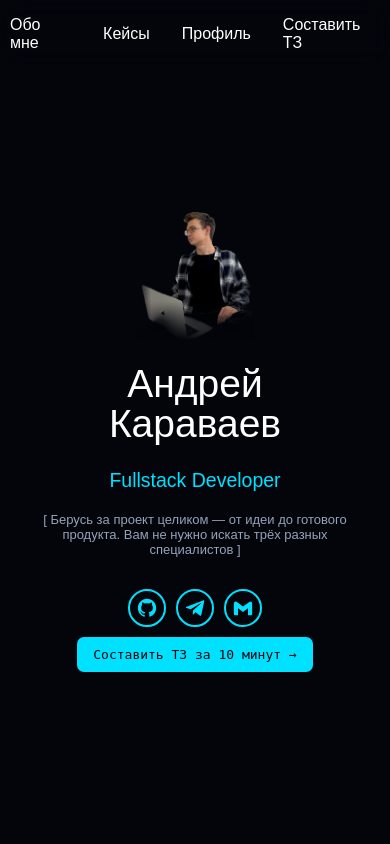
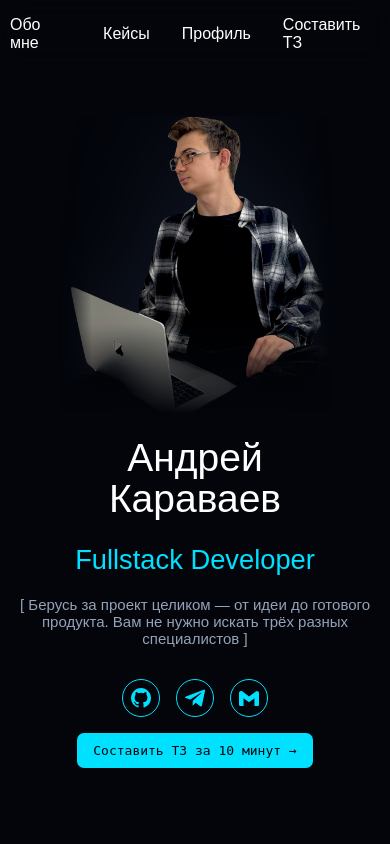
Before and after one commit to Andre-wb/portfolio, a FastAPI app: page / in a window 390 px wide. Shown: the top 844 px of the page. Run offline with FastAPI, Linux system fonts and the light colour scheme; some libraries are stand-ins or nearby versions; some web fonts are replaced.

Commit message:
Доработка кроссбраузерности сайта

```diff
--- a/static/css/main.css
+++ b/static/css/main.css
@@ -83,7 +83,144 @@ body {
         max-width: 43vw;
     }
 }
+/* Затемняющий слой, который уезжает вверх */
+.introduce::before {
+    content: '';
+    position: absolute;
+    top: 0;
+    left: 0;
+    width: 100%;
+    height: 100%;
+    background: var(--bg);
+    z-index: 10;
+    animation: slideUp 1.8s cubic-bezier(0.77, 0, 0.18, 1) forwards;
+    pointer-events: none;
+}
 
+/* Второй слой для эффекта вылета из-за угла */
+.introduce::after {
+    content: '';
+    position: absolute;
+    top: 0;
+    left: 0;
+    width: 100%;
+    height: 100%;
+    background: linear-gradient(90deg, var(--bg) 0%, var(--bg) 50%, transparent 100%);
+    z-index: 9;
+    animation: slideRight 1.8s cubic-bezier(0.77, 0, 0.18, 1) forwards;
+    pointer-events: none;
+}
+
+/* Начальное состояние для всех элементов */
+.introduce-about h1,
+.introduce-about h2,
+.introduce-about h3,
+.social-links,
+.introduce-image {
+    opacity: 0;
+    transform: translateY(30px);
+    filter: blur(5px);
+}
+
+/* Индивидуальные анимации для каждого элемента */
+.introduce-about h1 {
+    animation: slideInFromBottom 0.6s cubic-bezier(0.23, 1, 0.32, 1) 1.2s forwards;
+}
+
+.introduce-about h2 {
+    animation: slideInFromBottom 0.6s cubic-bezier(0.23, 1, 0.32, 1) 1.4s forwards;
+}
+
+.introduce-about h3 {
+    animation: slideInFromBottom 0.6s cubic-bezier(0.23, 1, 0.32, 1) 1.6s forwards;
+}
+
+.social-links {
+    animation: slideInFromBottom 0.6s cubic-bezier(0.23, 1, 0.32, 1) 1.8s forwards;
+}
+
+.introduce-image {
+    animation: slideInFromBottom 0.8s cubic-bezier(0.23, 1, 0.32, 1) 1.3s forwards;
+}
+
+/* Ключевые кадры */
+@keyframes slideUp {
+    0% {
+        transform: translateY(0);
+    }
+    80% {
+        transform: translateY(-100%);
+    }
+    100% {
+        transform: translateY(-100%);
+        opacity: 0;
+    }
+}
+
+@keyframes slideRight {
+    0% {
+        transform: translateX(0);
+    }
+    50% {
+        transform: translateX(0);
+    }
+    100% {
+        transform: translateX(100%);
+        opacity: 0;
+    }
+}
+
+@keyframes slideInFromBottom {
+    0% {
+        opacity: 0;
+        transform: translateY(30px);
+        filter: blur(5px);
+    }
+    100% {
+        opacity: 1;
+        transform: translateY(0);
+        filter: blur(0);
+    }
+}
+
+/* Для мобильных устройств */
+@media (max-width: 1024px) {
+    .introduce::before {
+        animation: slideUpMobile 1.5s cubic-bezier(0.77, 0, 0.18, 1) forwards;
+    }
+
+    .introduce::after {
+        display: none;
+    }
+
+    .introduce-about h1,
+    .introduce-about h2,
+    .introduce-about h3,
+    .social-links,
+    .introduce-image {
+        animation: slideInFromBottom 0.5s cubic-bezier(0.23, 1, 0.32, 1) forwards;
+    }
+
+    .introduce-about h1 { animation-delay: 1.0s; }
+    .introduce-about h2 { animation-delay: 1.2s; }
+    .introduce-about h3 { animation-delay: 1.4s; }
+    .social-links { animation-delay: 1.6s; }
+    .introduce-image { animation-delay: 1.1s; }
+
+    @keyframes slideUpMobile {
+        0% { transform: translateY(0); }
+        70% { transform: translateY(-100%); }
+        100% { transform: translateY(-100%); opacity: 0; }
+    }
+}
+
+@media (max-width: 480px) {
+    .introduce-about h1 { animation-delay: 0.9s; }
+    .introduce-about h2 { animation-delay: 1.1s; }
+    .introduce-about h3 { animation-delay: 1.3s; }
+    .social-links { animation-delay: 1.5s; }
+    .introduce-image { animation-delay: 1.0s; }
+}
 header nav a {
     text-decoration: none;
     color: var(--text);
@@ -117,7 +254,7 @@ header {
     transition: 0.2s;
     aspect-ratio: 1 / 1;
     border-radius: 50%;
-    border: 2.5px solid var(--accent2);
+    border: 0.15vw solid var(--accent2);
     width: 2vw;
     padding: 0.3vw;
 }
@@ -166,7 +303,7 @@ header nav {
     width: 100%;
     max-width: 100%;
     padding: 0 3vw 0 5vw;
-    gap: 0;
+    gap: 6vw;
     /* секция растянута на всю ширину родителя */
     box-sizing: border-box;
 }
@@ -235,11 +372,11 @@ header nav {
     .introduce-about {
         grid-row: 2;
         width: 100%;
-        overflow: hidden;
     }
     .introduce-about h1 {
-        font-size: clamp(28px, 11vw, 72px);
-        transform: none;
+        font-size: clamp(28px, 10vw, 48px);
+        transform: scaleX(1.3);
+        transform-origin: center;
         max-width: 100%;
         display: block;
         text-align: center;
@@ -250,7 +387,7 @@ header nav {
     }
     .introduce-about h3 {
         font-size: clamp(12px, 2.5vw, 18px);
-        text-align: center;
+        text-align: justify-all;
     }
     .social-links {
         justify-content: center;
@@ -258,6 +395,7 @@ header nav {
     }
     .social-link {
         width: clamp(36px, 6vw, 48px);
+        border: 0.5vw solid var(--accent2);
         padding: 6px;
     }
     .btn-tz {
@@ -271,20 +409,14 @@ header nav {
         gap: 24px;
         padding: 0 5vw;
     }
-    .introduce-about h1 {
-        font-size: clamp(28px, 10vw, 48px);
-    }
     .introduce-about h2 {
-        font-size: clamp(16px, 5vw, 28px);
+        font-size: clamp(20px, 7vw, 30px);
     }
     .introduce-about h3 {
-        font-size: 13px;
+        font-size: 15px;
     }
     .introduce-image {
         width: clamp(160px, 65vw, 280px);
-    }
-    .social-links {
-        gap: 10px;
     }
     .social-link {
         width: 38px;
@@ -1197,7 +1329,7 @@ header nav {
 .out-accent { color: var(--accent2); font-family: 'JetBrains Mono', monospace;}
 .out-green  { color: var(--green); font-family: 'JetBrains Mono', monospace;}
 .out-muted  { font-family: 'JetBrains Mono', monospace;}
-.terminal-link { font-family: 'JetBrains Mono', monospace; text-decoration: underline; color: var(--accent); }
+.terminal-link { font-family: 'JetBrains Mono', monospace; text-decoration: underline; color: var(--accent2); }
 
 /* Спиннер при загрузке */
 .loading-dots {
@@ -1226,22 +1358,28 @@ header nav {
 }
 
 .profile-photo {
-    width: 30vw;
+    width: 35vw;
+    @media (max-width: 1024px) {
+        width: 45vw;
+    }
+    @media (max-width: 640px) {
+        width: 70vw;
+    }
     height: auto;
     display: block;
     -webkit-mask-image: linear-gradient(
             to bottom,
             black 0%,
-            black 55%,
-            rgba(0,0,0,0.85) 70%,
-            rgba(0,0,0,0.4) 85%,
+            black 100%,
+            rgba(0,0,0,0.85) 100%,
+            rgba(0,0,0,0.4) 100%,
             transparent 100%
     ),
     linear-gradient(
             to right,
             transparent 0%,
             black 12%,
-            black 88%,
+            black 100%,
             transparent 100%
     );
     -webkit-mask-composite: destination-in;
@@ -1261,8 +1399,5 @@ header nav {
             transparent 100%
     );
     mask-composite: intersect;
+    filter: drop-shadow(0 20px 50px var(--surface2));
 }
-
-.scan-line {
-    display: none;
-}
--- a/static/js/slider.js
+++ b/static/js/slider.js
@@ -76,9 +76,6 @@ class ProjectGallery {
                 '/static/assets/artifex/artifex6.png',
             ],
             'lethalhome': [
-                '/static/assets/lethalhome/lethalhome1.png',
-                '/static/assets/lethalhome/lethalhome2.png',
-                '/static/assets/lethalhome/lethalhome3.png',
                 '/static/assets/lethalhome/lethalhome4.png',
                 '/static/assets/lethalhome/lethalhome5.png',
                 '/static/assets/lethalhome/lethalhome6.png',
--- a/static/js/stars.js
+++ b/static/js/stars.js
@@ -3,6 +3,11 @@
     document.addEventListener('DOMContentLoaded', () => {
         const section = document.getElementById('projects');
         if (!section) return;
+
+        /* ── Определение touch-устройства ───────────────────────── */
+        const isTouchDevice = ('ontouchstart' in window) ||
+            (navigator.maxTouchPoints > 0) ||
+            (navigator.msMaxTouchPoints > 0);
 
         /* ── Canvas ─────────────────────────────────────────────── */
         const canvas = document.createElement('canvas');
@@ -77,23 +82,22 @@
             }
         }, 200);
 
-        /* ── Курсор ─────────────────────────────────────────────────
-         * dirX/dirY  — направление движения (-1 … +1), задаётся курсором
-         * smDirX/Y   — плавно сглаженное направление
-         * По умолчанию курсор считается в центре → нет движения.
-         * ────────────────────────────────────────────────────────── */
+        /* ── Курсор (только для non-touch устройств) ─────────────── */
         let dirX = 0, dirY = 0;
         let smDirX = 0, smDirY = 0;
 
+        if (!isTouchDevice) {
             document.addEventListener('mousemove', e => {
                 const r = section.getBoundingClientRect();
                 // Нормализуем относительно центра секции: -1 … +1
                 dirX = ((e.clientX - r.left) / W - 0.5) * 2;
                 dirY = ((e.clientY - r.top)  / H - 0.5) * 2;
             });
+        }
 
         /* ── Плавное переключение скролл ↔ курсор ─────────────────
          * cursorAlpha: 0 = скролл рулит, 1 = курсор рулит
+         * Для touch-устройств cursorAlpha всегда равен 0
          * ────────────────────────────────────────────────────────── */
         let cursorAlpha = 0;
 
@@ -104,21 +108,28 @@
             requestAnimationFrame(draw);
             tick++;
 
-            // Плавно сглаживаем направление курсора
+            if (!isTouchDevice) {
+                // Плавно сглаживаем направление курсора (только для non-touch)
                 smDirX += (dirX - smDirX) * 0.04;
                 smDirY += (dirY - smDirY) * 0.04;
 
-            // Плавно переключаем режим
+                // Плавно переключаем режим (только для non-touch)
                 const targetAlpha = isScrolling ? 0 : 1;
                 cursorAlpha += (targetAlpha - cursorAlpha) * 0.06;
+            } else {
+                // Для touch-устройств курсорный эффект отключен
+                smDirX = 0;
+                smDirY = 0;
+                cursorAlpha = 0;
+            }
 
             ctx.clearRect(0, 0, W, H);
 
             stars.forEach(s => {
                 const L = LAYERS[s.li];
 
-                // Когда не скроллим — двигаем базовую позицию в направлении курсора
-                if (!isScrolling || cursorAlpha > 0.01) {
+                // Движение под влиянием курсора (только если cursorAlpha > 0)
+                if (cursorAlpha > 0.01) {
                     const vx = smDirX * L.speed * L.cursor * cursorAlpha;
                     const vy = smDirY * L.speed * L.cursor * cursorAlpha;
                     s.x = ((s.x + vx) % W + W) % W;
--- a/static/js/terminal.js
+++ b/static/js/terminal.js
@@ -117,7 +117,7 @@ document.addEventListener('DOMContentLoaded', () => {
         await sleep(220);
         await printLines([
             'Андрей Караваев — fullstack-разработчик, 16 лет.',
-            'Специализация: frontend, backend, системное программирование, безопасность.',
+            'Специализация: frontend, backend, системное программирование, кибербезопасность.',
         ], 120);
 
         // ── stack ───────────────────────────────────────────
--- a/templates/main.html
+++ b/templates/main.html
@@ -49,7 +49,7 @@
         </div>
         <div class="introduce-image">
             <div class="photo-frame">
-                <img src="/static/assets/traced-my_photo.png"
+                <img src="/static/assets/my_photo%20copy.png"
                      alt="Андрей Караваев"
                      class="profile-photo"
                      loading="lazy">
```
Also changed, not shown: static/assets/lethalhome/lethalhome1.png (deleted), static/assets/lethalhome/lethalhome2.png (deleted), static/assets/lethalhome/lethalhome3.png (deleted), static/assets/my_photo copy.png (added), static/assets/my_photo.png, static/assets/traced-2026-03-15 10.38.32-2.png (added). Lines whose indentation alone changed are shown as unchanged.
